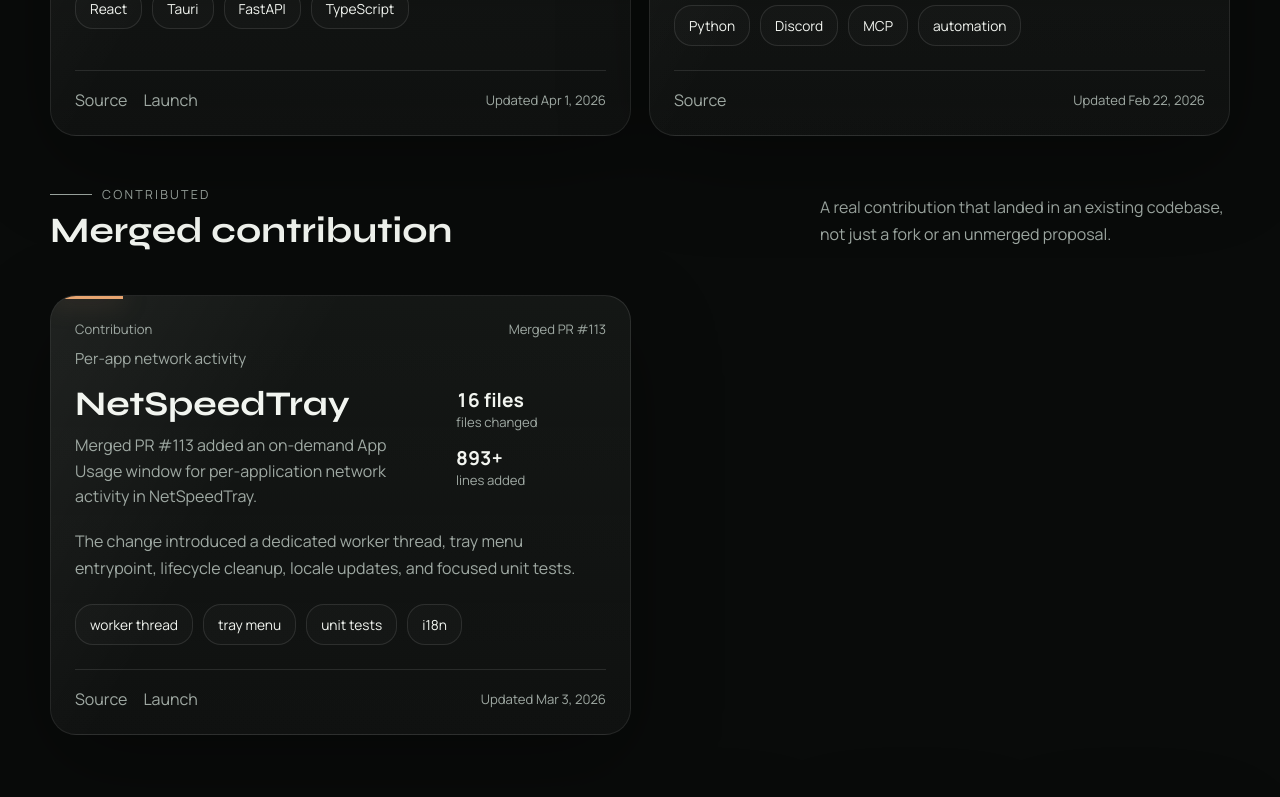
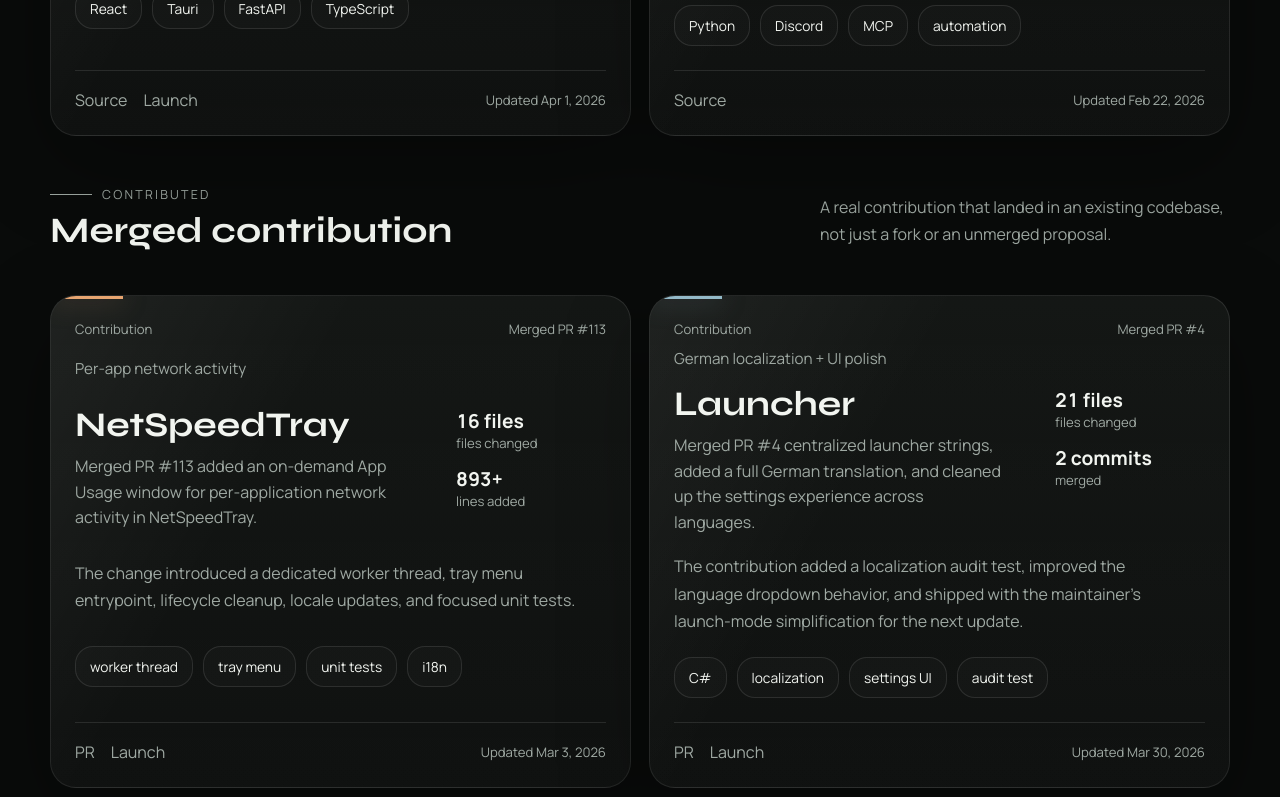
Before and after one commit to center2055/center2055, a React (Vite) app: page / in a window 1280 px wide. Shown: the part 2668-3465 px from the top of the page. Built offline with nearby package versions, Linux system fonts and the light colour scheme; no server answers.

Commit message:
Fix top anchor and add Cosmos contribution

```diff
--- a/src/App.tsx
+++ b/src/App.tsx
@@ -31,6 +31,9 @@
   layout: CardLayout;
   metricPrimary?: { value: string; label: string };
   metricSecondary?: { value: string; label: string };
+  sourceHref?: string;
+  sourceLabel?: string;
+  launchHref?: string;
 };
 
 function formatCompactNumber(value: number) {
@@ -98,7 +101,13 @@
   index: number;
   reducedMotion: boolean;
 }) {
-  const liveHref = project.homepage?.trim() ? project.homepage : '';
+  const sourceHref = project.sourceHref?.trim() ? project.sourceHref : project.html_url;
+  const sourceLabel = project.sourceLabel?.trim() ? project.sourceLabel : 'Source';
+  const liveHref = project.launchHref?.trim()
+    ? project.launchHref
+    : project.homepage?.trim()
+      ? project.homepage
+      : '';
   const metricPrimary = project.metricPrimary ?? {
     value: formatCompactNumber(project.stargazers_count),
     label: 'stars',
@@ -153,8 +162,8 @@
 
       <div className="project-footer">
         <div className="project-links">
-          <a href={project.html_url} target="_blank" rel="noreferrer">
-            Source
+          <a href={sourceHref} target="_blank" rel="noreferrer">
+            {sourceLabel}
           </a>
           {liveHref ? (
             <a href={liveHref} target="_blank" rel="noreferrer">
@@ -175,10 +184,12 @@
   const sourceRepos = repos.length > 0 ? repos : fallbackRepos;
   const repoMap = new Map(fallbackRepos.map((repo) => [repo.name, repo]));
   sourceRepos.forEach((repo) => {
+    const fallbackRepo = repoMap.get(repo.name);
     repoMap.set(repo.name, {
+      ...fallbackRepo,
       ...repo,
-      description: repo.description ?? '',
-      homepage: repo.homepage ?? '',
+      description: repo.description || fallbackRepo?.description || '',
+      homepage: repo.homepage || fallbackRepo?.homepage || '',
     });
   });
 
@@ -205,6 +216,9 @@
         layout: profile.layout,
         metricPrimary: profile.metricPrimary,
         metricSecondary: profile.metricSecondary,
+        sourceHref: profile.sourceHref,
+        sourceLabel: profile.sourceLabel,
+        launchHref: profile.launchHref,
       };
 
       return project;
@@ -225,7 +239,7 @@
   }).length;
 
   return (
-    <div className="app-shell">
+    <div className="app-shell" id="top">
       <header className="site-header">
         <a className="brand" href="#top">
           center2055
@@ -239,7 +253,7 @@
         </nav>
       </header>
 
-      <main id="top">
+      <main>
         <section className="hero">
           <motion.div
             className="hero-copy"
--- a/src/data/portfolio.ts
+++ b/src/data/portfolio.ts
@@ -19,6 +19,9 @@
   layout: CardLayout;
   metricPrimary?: ProjectMetric;
   metricSecondary?: ProjectMetric;
+  sourceHref?: string;
+  sourceLabel?: string;
+  launchHref?: string;
 };
 
 export type RepoSnapshot = {
@@ -153,6 +156,7 @@
   'vp26',
   'AdvancedDiscordMCP',
   'NetSpeedTray',
+  'Launcher',
 ];
 
 export const projectProfiles: Record<string, ProjectProfile> = {
@@ -218,6 +222,31 @@
       value: '893+',
       label: 'lines added',
     },
+    sourceHref: 'https://github.com/erez-c137/NetSpeedTray/pull/113',
+    sourceLabel: 'PR',
+    launchHref: 'https://github.com/erez-c137/NetSpeedTray',
+  },
+  Launcher: {
+    name: 'Bedrock Cosmos Launcher',
+    label: 'Merged PR #4',
+    domain: 'German localization + UI polish',
+    summary: 'Merged PR #4 centralized launcher strings, added a full German translation, and cleaned up the settings experience across languages.',
+    impact: 'The contribution added a localization audit test, improved the language dropdown behavior, and shipped with the maintainer\'s launch-mode simplification for the next update.',
+    stack: ['C#', 'localization', 'settings UI', 'audit test'],
+    accent: 'ice',
+    ownership: 'Contributed',
+    layout: 'standard',
+    metricPrimary: {
+      value: '21 files',
+      label: 'files changed',
+    },
+    metricSecondary: {
+      value: '2 commits',
+      label: 'merged',
+    },
+    sourceHref: 'https://github.com/Bedrock-Cosmos/Launcher/pull/4',
+    sourceLabel: 'PR',
+    launchHref: 'https://bedrock-cosmos.app/',
   },
 };
 
--- a/src/styles.css
+++ b/src/styles.css
@@ -27,6 +27,11 @@
 
 html {
   scroll-behavior: smooth;
+}
+
+section[id],
+article[id] {
+  scroll-margin-top: 108px;
 }
 
 body {
```
